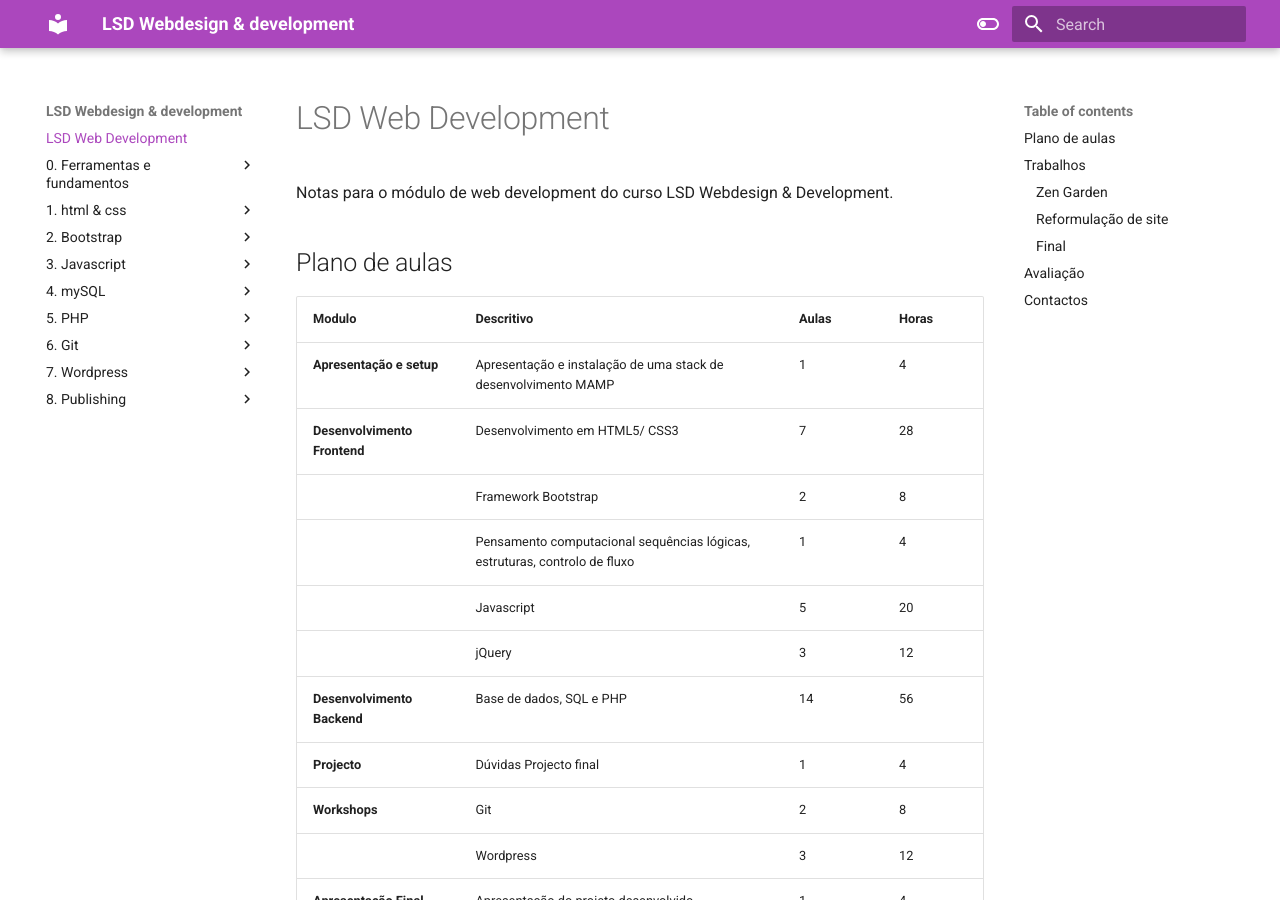
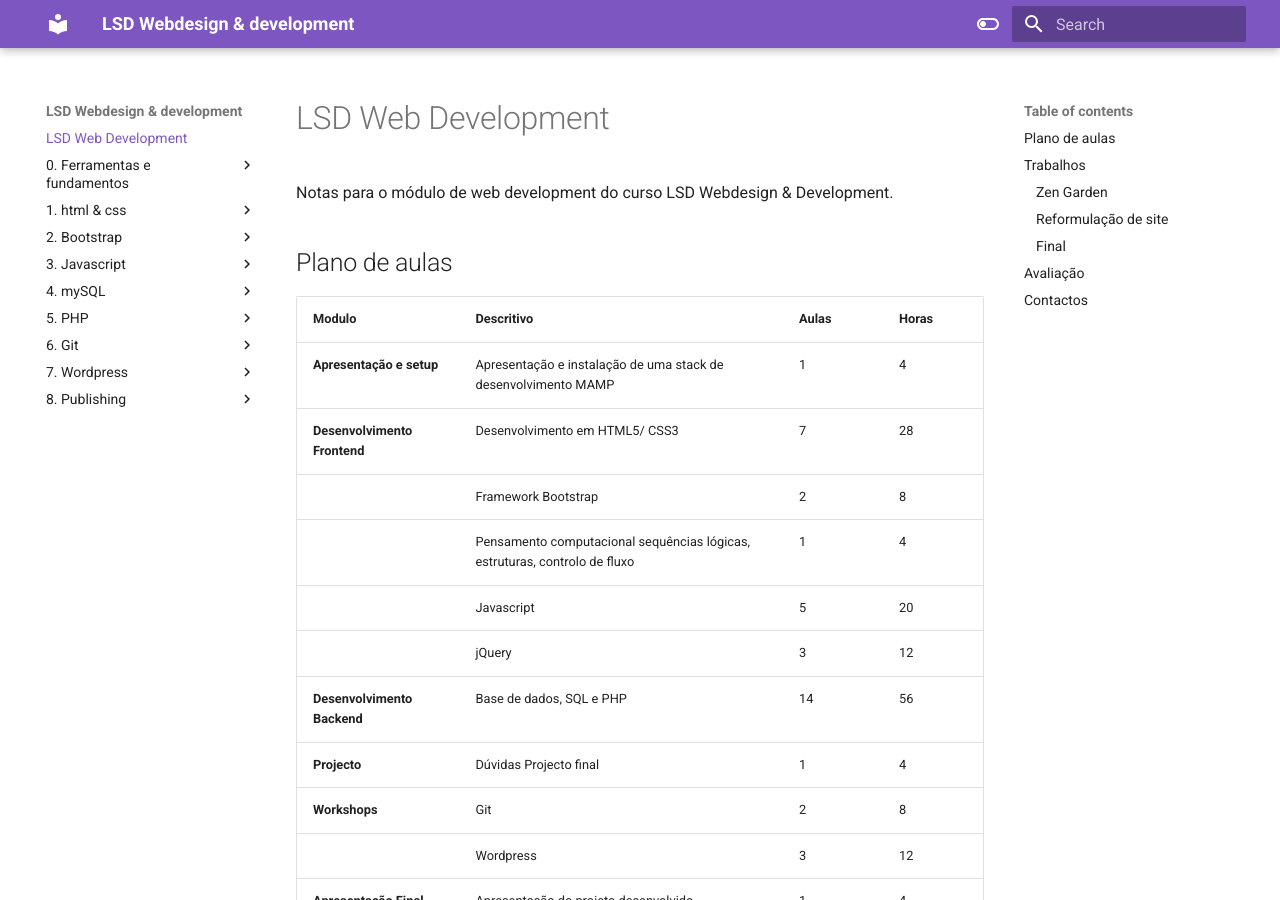
Before and after one commit to hjneves/lsd-docs, an MkDocs documentation site: the page built from docs/index.md, in a window 1280 px wide and 900 px high. Built offline with MkDocs 1.6.1 and Material for MkDocs 9.7.7, drawn with Linux system fonts in a browser that asks for light colours.

Commit message:
updated color

```diff
--- a/mkdocs.yml
+++ b/mkdocs.yml
@@ -7,7 +7,7 @@ theme:
     # Light mode
     - media: "(prefers-color-scheme: light)"
       scheme: default
-      primary: purple
+      primary: deep purple
       accent: indigo
       toggle:
         icon: material/toggle-switch-off-outline
@@ -16,7 +16,7 @@ theme:
     # Dark mode
     - media: "(prefers-color-scheme: dark)"
       scheme: slate
-      primary: purple
+      primary: deep purple
       accent: blue
       toggle:
         icon: material/toggle-switch
```
